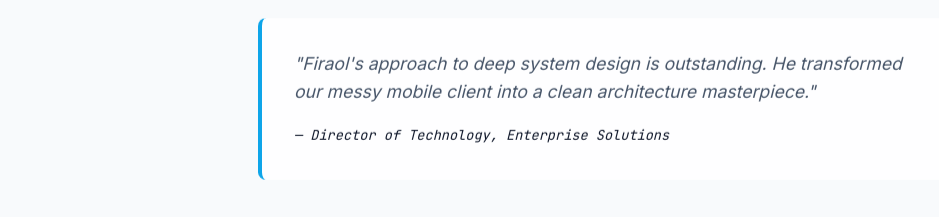
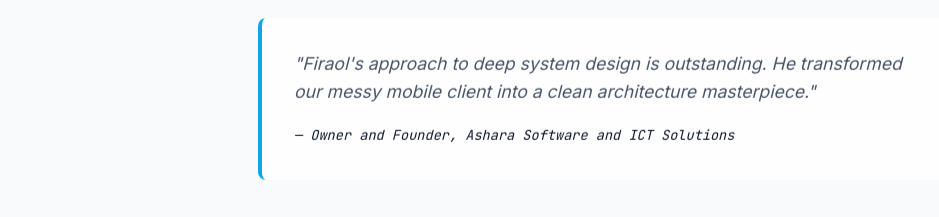
Before and after one commit to FiraolDug/firaoldugassa-dev, a plain HTML site: page index.html in a window 1280 px wide. Shown: the part 5280-5497 px from the top of the page, without its empty margins (32-971 px from the left). Drawn offline with Linux system fonts and the light colour scheme.

Commit message:
Updated a Endorsements Section

```diff
--- a/index.html
+++ b/index.html
@@ -314,7 +314,7 @@
                 <div class="testimonials__grid grid scroll-reveal">
                     <blockquote class="testimonial">
                         <p class="testimonial__text">"Firaol's approach to deep system design is outstanding. He transformed our messy mobile client into a clean architecture masterpiece."</p>
-                        <cite class="testimonial__author">— Director of Technology, Enterprise Solutions</cite>
+                        <cite class="testimonial__author">— Owner and Founder, Ashara Software and ICT Solutions</cite>
                     </blockquote>
                 </div>
             </div>
```
